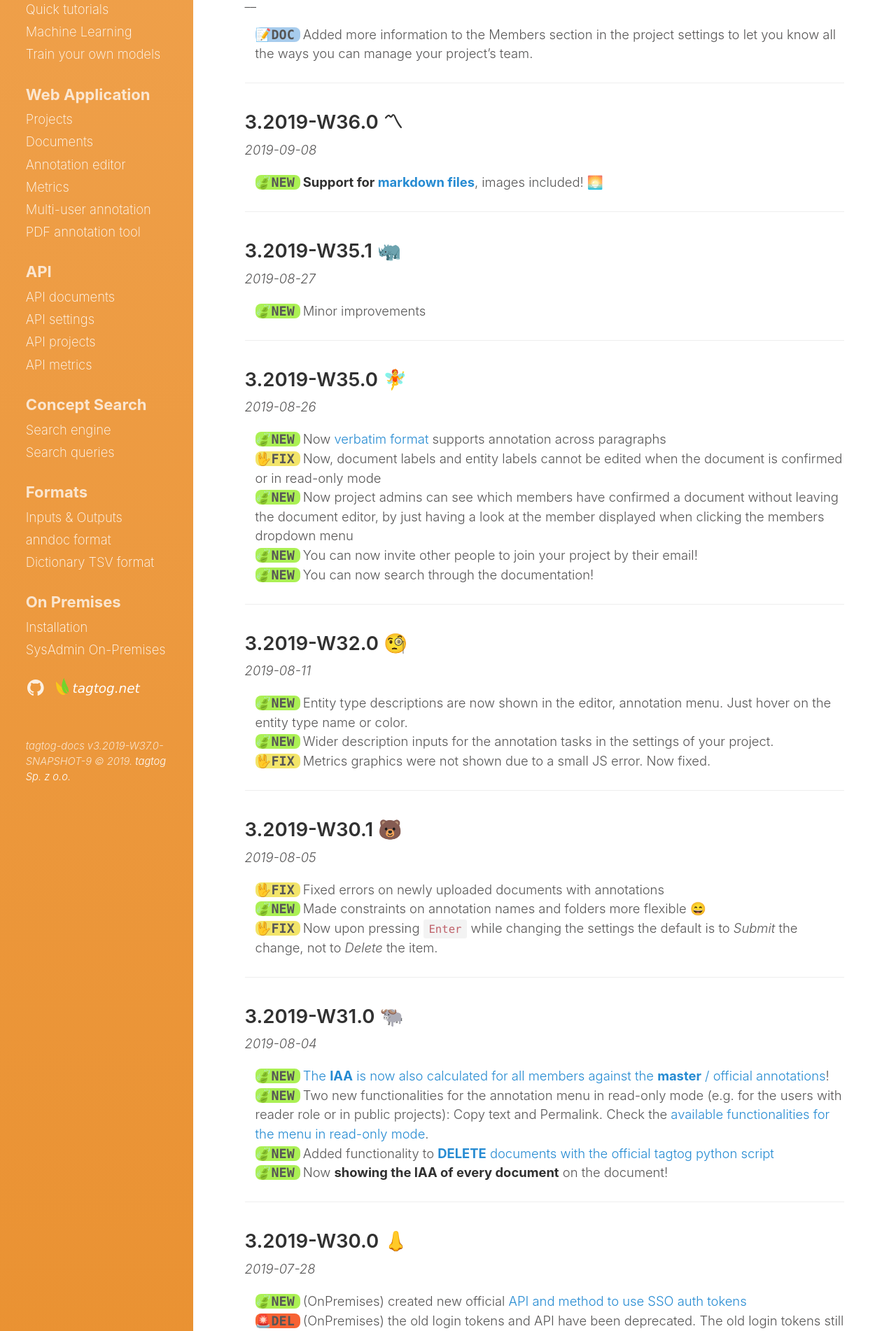
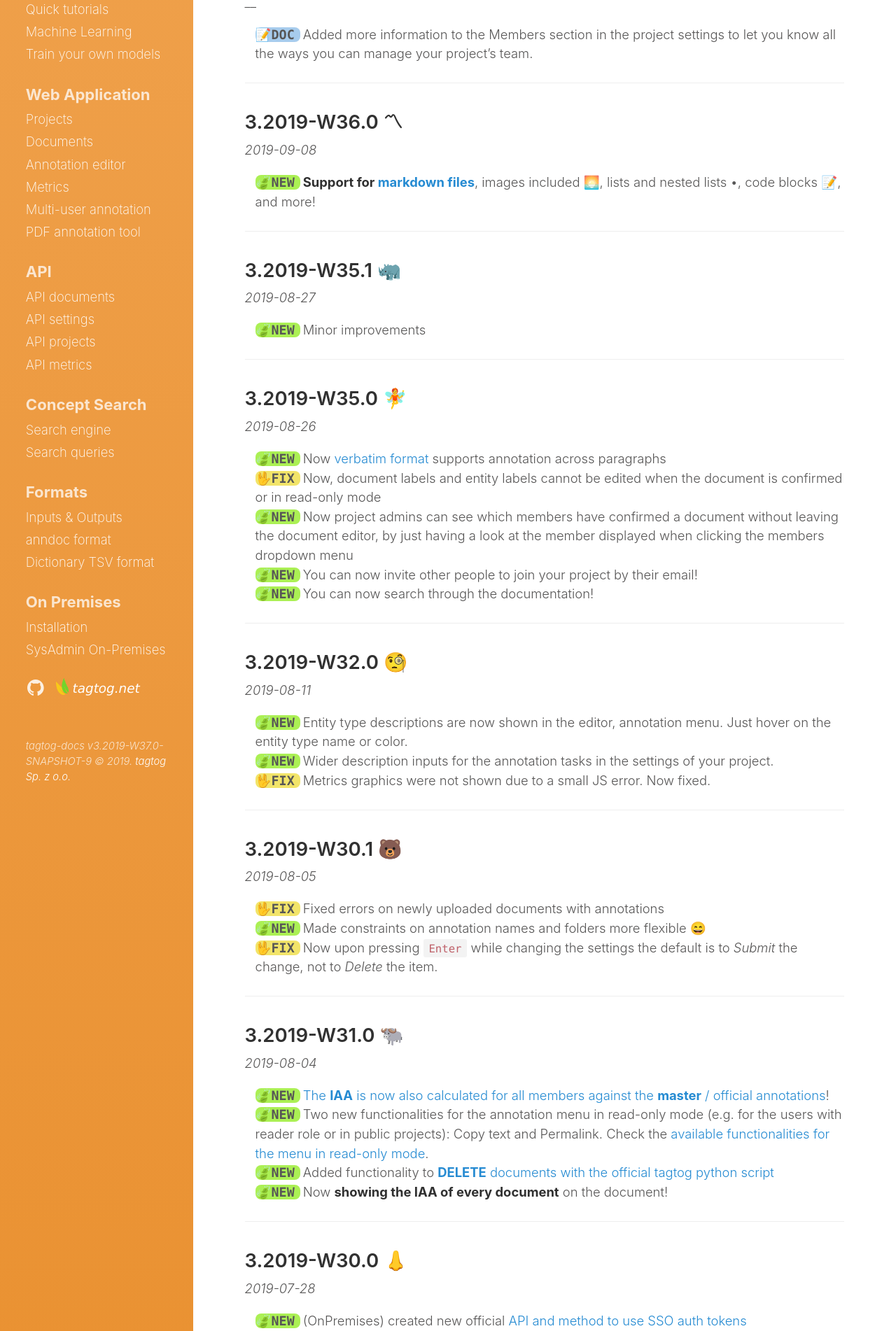
Before and after one commit to tagtogorg/tagtog-doc, a Jekyll site: the page built from updates.md, in a window 1280 px wide. Shown: the part 424-2326 px from the top of the page at 70% size. Built offline with Jekyll 4.4.1, drawn with Linux system fonts in a browser that asks for light colours; nearby versions of some CDN libraries; emoji names are drawn with the system emoji font.

Commit message:
add more info

```diff
--- a/updates.md
+++ b/updates.md
@@ -27,7 +27,7 @@ __
 _2019-09-08_
 
 <ul class="updates">
-  <li class="new"><span markdown="1">**Support for [markdown files](MarkdownFileParsing)**, images included! 🌅</span></li>
+  <li class="new"><span markdown="1">**Support for [markdown files](MarkdownFileParsing)**, images included 🌅, lists and nested lists •, code blocks 📝, and more!</span></li>
 </ul>
 
 ---
```
